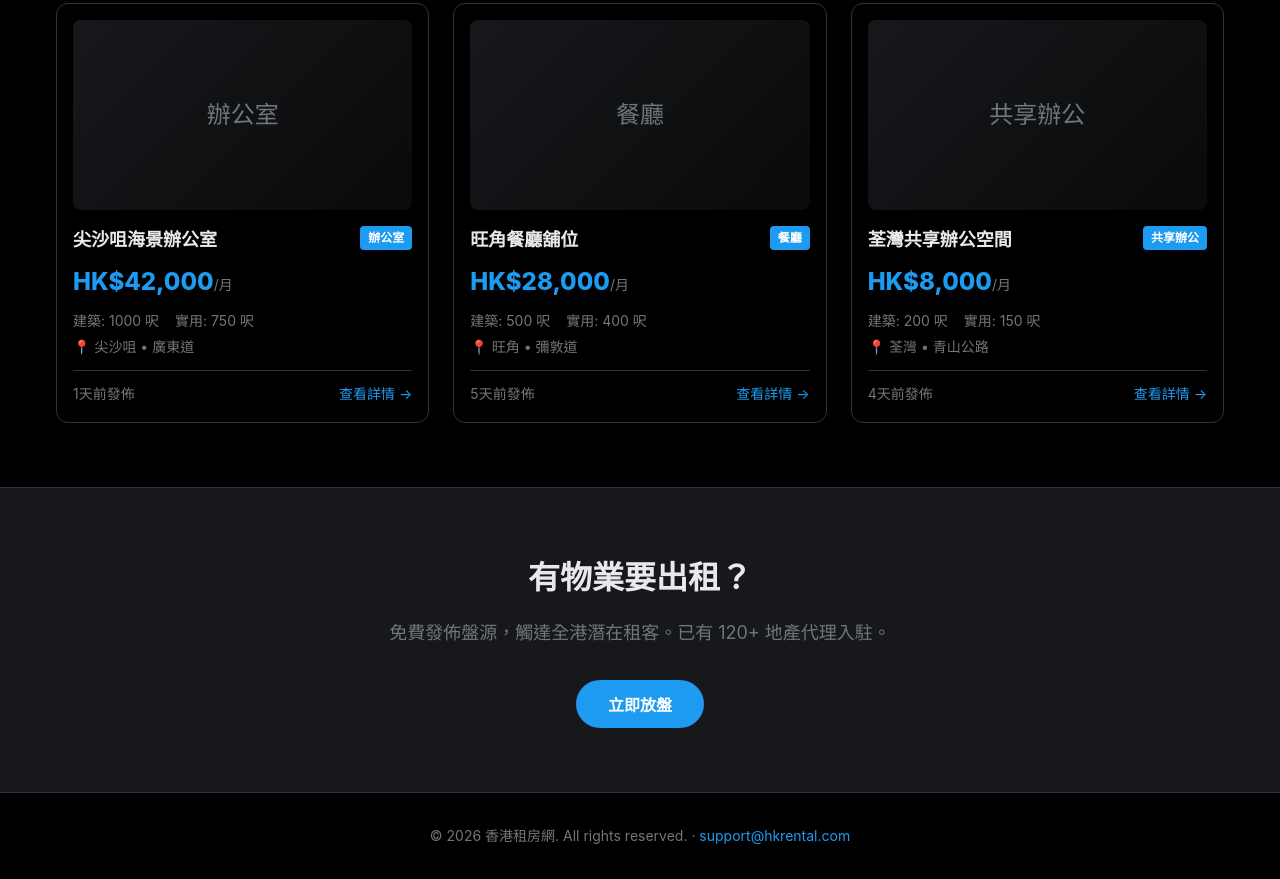
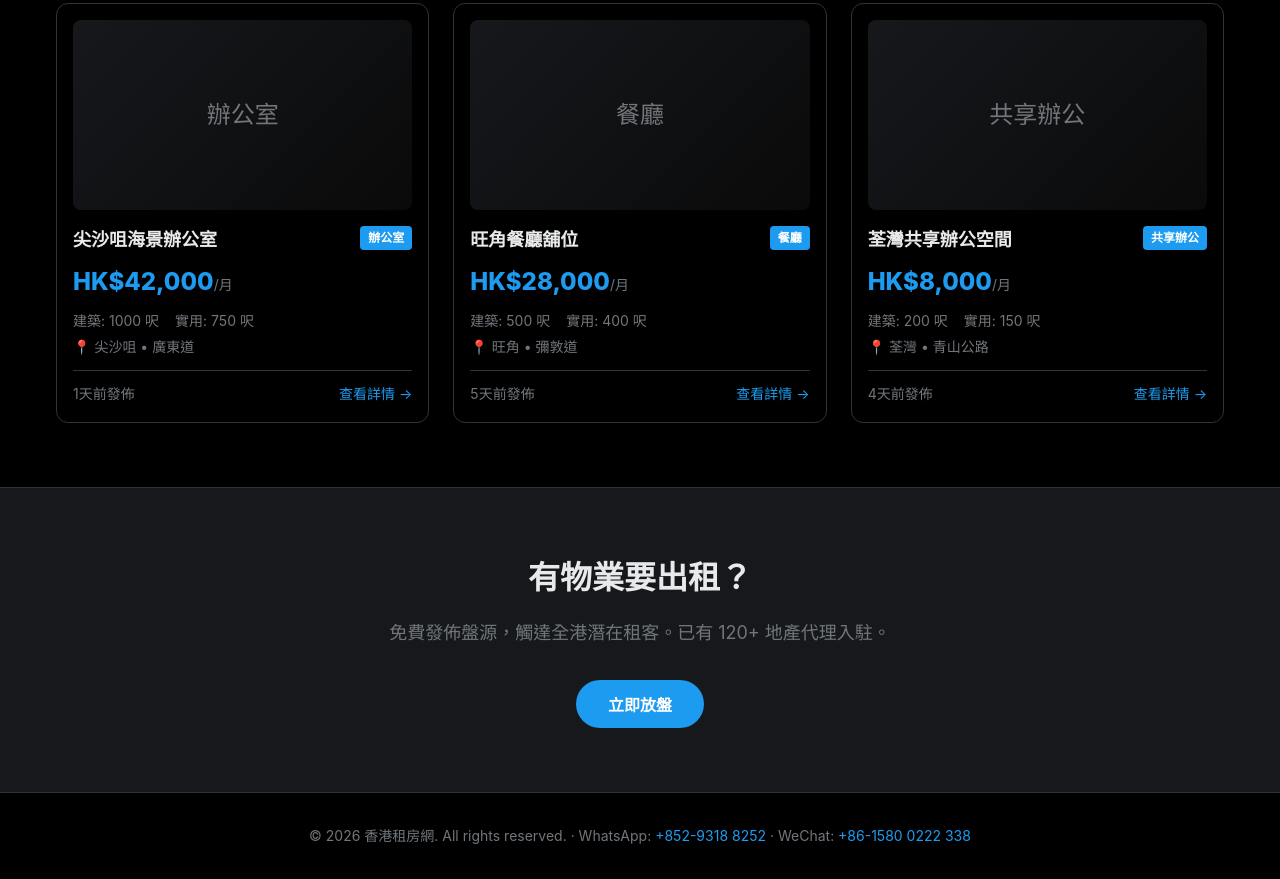
Before and after one commit to erikcywong/hk-rental-site, a plain HTML site: page index.html in a window 1280 px wide. Shown: the part 1329-2208 px from the top of the page. Drawn offline with nearby package versions, Linux system fonts and the light colour scheme.

Commit message:
fix: Update footer contact info (replace email with WhatsApp/WeChat)

```diff
--- a/index.html
+++ b/index.html
@@ -789,7 +789,7 @@
 </div>
 
 <!-- Footer -->
-<footer class="footer"><div class="container">© 2026 <span data-i18n="brand">香港租房網</span>. All rights reserved. · <a style="color:var(--x-blue);" href="mailto:support@hkrental.com">support@hkrental.com</a></div></footer>
+<footer class="footer"><div class="container">© 2026 <span data-i18n="brand">香港租房網</span>. All rights reserved. · WhatsApp: <a style="color:var(--x-blue);" href="https://wa.me/85293188252" target="_blank">+852-9318 8252</a> · WeChat: <span style="color:var(--x-blue);">+86-1580 0222 338</span></div></footer>
 
 <script>
 // ===== I18N =====
```
